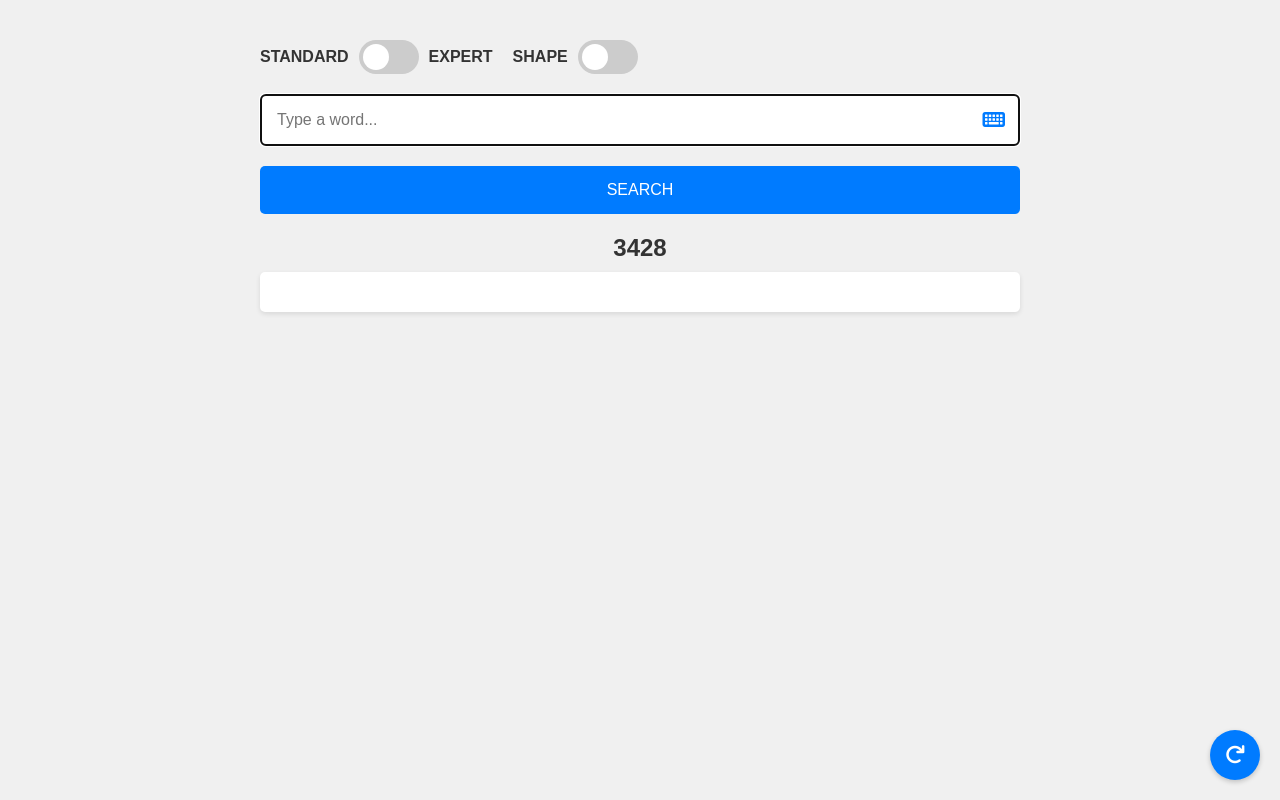
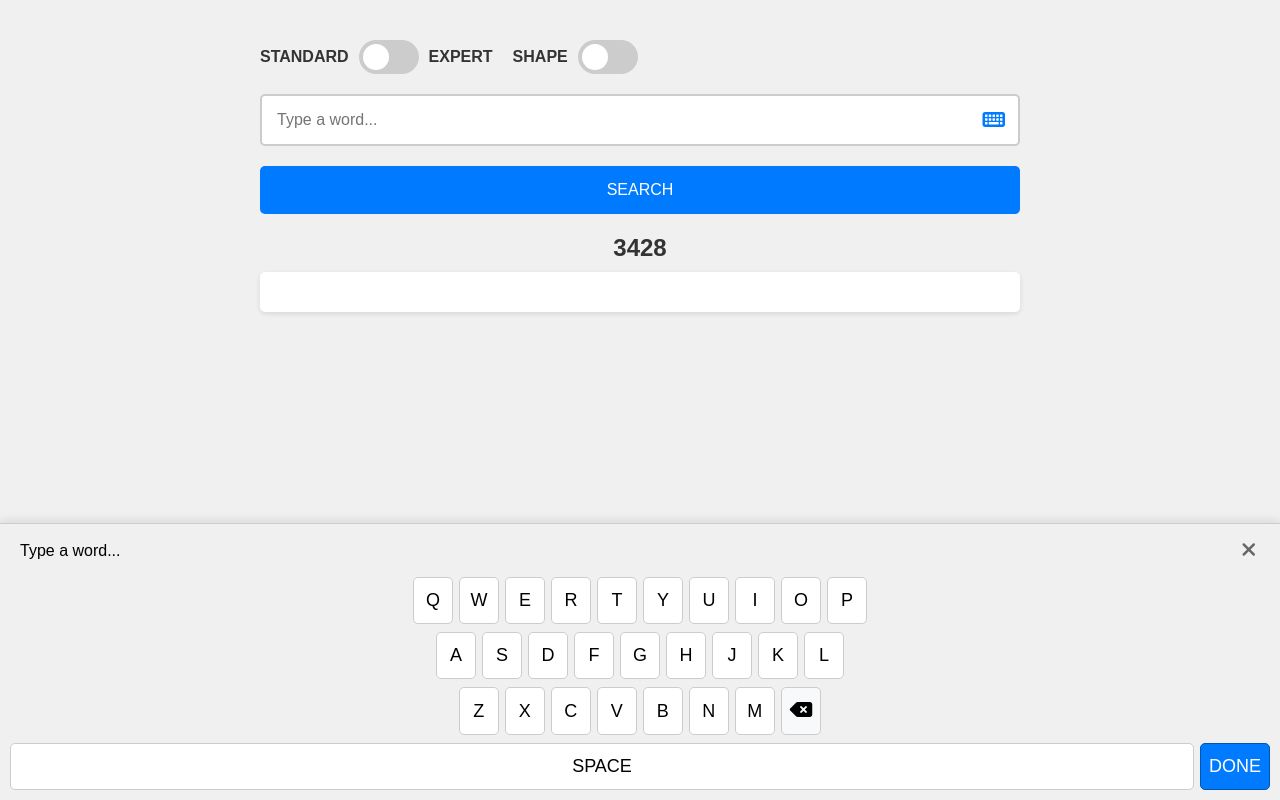
Before and after one commit to AndyHJay83/Grace, a plain HTML site: page index.html in a window 1280 px wide. Both pictures are taken after a click on the button 993 px from the left and 120 px from the top of the page. Drawn offline with Linux system fonts and the light colour scheme.

Commit message:
custom keyboard

```diff
--- a/index.html
+++ b/index.html
@@ -35,8 +35,8 @@
         <div class="search-container" id="searchContainer">
             <div class="standard-mode" id="standardMode">
                 <div class="input-with-focus">
-                    <input type="search" id="searchInput" placeholder="Type a word..." autocomplete="off" autocorrect="off" autocapitalize="off" spellcheck="false" inputmode="text" pattern=".*" enterkeyhint="done">
-                    <button class="focus-button" onclick="document.getElementById('searchInput').focus()">
+                    <input type="text" id="searchInput" placeholder="Type a word..." readonly>
+                    <button class="focus-button" onclick="showCustomKeyboard('searchInput')">
                         <i class="fas fa-keyboard"></i>
                     </button>
                 </div>
@@ -45,8 +45,8 @@
                 <div class="expert-input-group">
                     <label for="expertInput1">Position 1</label>
                     <div class="input-with-focus">
-                        <input type="search" id="expertInput1" placeholder="First position..." autocomplete="off" autocorrect="off" autocapitalize="off" spellcheck="false" inputmode="text" pattern=".*" enterkeyhint="done">
-                        <button class="focus-button" onclick="document.getElementById('expertInput1').focus()">
+                        <input type="text" id="expertInput1" placeholder="First position..." readonly>
+                        <button class="focus-button" onclick="showCustomKeyboard('expertInput1')">
                             <i class="fas fa-keyboard"></i>
                         </button>
                     </div>
@@ -54,8 +54,8 @@
                 <div class="expert-input-group">
                     <label for="expertInput2">Position 2</label>
                     <div class="input-with-focus">
-                        <input type="search" id="expertInput2" placeholder="Second position..." autocomplete="off" autocorrect="off" autocapitalize="off" spellcheck="false" inputmode="text" pattern=".*" enterkeyhint="done">
-                        <button class="focus-button" onclick="document.getElementById('expertInput2').focus()">
+                        <input type="text" id="expertInput2" placeholder="Second position..." readonly>
+                        <button class="focus-button" onclick="showCustomKeyboard('expertInput2')">
                             <i class="fas fa-keyboard"></i>
                         </button>
                     </div>
@@ -63,8 +63,8 @@
                 <div class="expert-input-group">
                     <label for="expertInput3">Position 3</label>
                     <div class="input-with-focus">
-                        <input type="search" id="expertInput3" placeholder="Third position..." autocomplete="off" autocorrect="off" autocapitalize="off" spellcheck="false" inputmode="text" pattern=".*" enterkeyhint="done">
-                        <button class="focus-button" onclick="document.getElementById('expertInput3').focus()">
+                        <input type="text" id="expertInput3" placeholder="Third position..." readonly>
+                        <button class="focus-button" onclick="showCustomKeyboard('expertInput3')">
                             <i class="fas fa-keyboard"></i>
                         </button>
                     </div>
@@ -86,6 +86,56 @@
             </button>
         </div>
     </div>
+
+    <!-- Custom Keyboard -->
+    <div id="customKeyboard" class="custom-keyboard">
+        <div class="keyboard-header">
+            <span id="keyboardTitle">Enter Text</span>
+            <button onclick="hideCustomKeyboard()" class="keyboard-close">
+                <i class="fas fa-times"></i>
+            </button>
+        </div>
+        <div class="keyboard-keys">
+            <div class="keyboard-row">
+                <button class="key">Q</button>
+                <button class="key">W</button>
+                <button class="key">E</button>
+                <button class="key">R</button>
+                <button class="key">T</button>
+                <button class="key">Y</button>
+                <button class="key">U</button>
+                <button class="key">I</button>
+                <button class="key">O</button>
+                <button class="key">P</button>
+            </div>
+            <div class="keyboard-row">
+                <button class="key">A</button>
+                <button class="key">S</button>
+                <button class="key">D</button>
+                <button class="key">F</button>
+                <button class="key">G</button>
+                <button class="key">H</button>
+                <button class="key">J</button>
+                <button class="key">K</button>
+                <button class="key">L</button>
+            </div>
+            <div class="keyboard-row">
+                <button class="key">Z</button>
+                <button class="key">X</button>
+                <button class="key">C</button>
+                <button class="key">V</button>
+                <button class="key">B</button>
+                <button class="key">N</button>
+                <button class="key">M</button>
+                <button class="key backspace"><i class="fas fa-backspace"></i></button>
+            </div>
+            <div class="keyboard-row">
+                <button class="key space">SPACE</button>
+                <button class="key done">DONE</button>
+            </div>
+        </div>
+    </div>
+
     <script src="script.js"></script>
     <script>
         // Hide address bar on mobile
@@ -102,14 +152,44 @@
             }
         }, { passive: false });
 
-        // Force keyboard on input focus
-        document.querySelectorAll('input[type="search"]').forEach(input => {
-            input.addEventListener('focus', function() {
-                this.setAttribute('readonly', 'readonly');
-                setTimeout(() => {
-                    this.removeAttribute('readonly');
-                }, 100);
+        // Custom Keyboard Functions
+        let activeInput = null;
+
+        function showCustomKeyboard(inputId) {
+            activeInput = document.getElementById(inputId);
+            document.getElementById('keyboardTitle').textContent = activeInput.placeholder;
+            document.getElementById('customKeyboard').style.display = 'block';
+        }
+
+        function hideCustomKeyboard() {
+            document.getElementById('customKeyboard').style.display = 'none';
+            activeInput = null;
+        }
+
+        // Add click handlers for keyboard keys
+        document.querySelectorAll('.keyboard-keys .key').forEach(key => {
+            key.addEventListener('click', function() {
+                if (!activeInput) return;
+
+                if (this.classList.contains('backspace')) {
+                    activeInput.value = activeInput.value.slice(0, -1);
+                } else if (this.classList.contains('space')) {
+                    activeInput.value += ' ';
+                } else if (this.classList.contains('done')) {
+                    hideCustomKeyboard();
+                } else {
+                    activeInput.value += this.textContent;
+                }
             });
+        });
+
+        // Close keyboard when clicking outside
+        document.addEventListener('click', function(e) {
+            if (!e.target.closest('.custom-keyboard') &&
+                !e.target.closest('.focus-button') &&
+                !e.target.closest('input')) {
+                hideCustomKeyboard();
+            }
         });
     </script>
 </body>
--- a/styles.css
+++ b/styles.css
@@ -27,6 +27,7 @@ body {
     min-height: 100vh;
     overflow-y: auto;
     -webkit-overflow-scrolling: touch;
+    padding-bottom: 300px;
 }
 
 .toggles-container {
@@ -309,6 +310,95 @@ input:checked + .slider:before {
     font-size: 20px;
 }
 
+/* Custom Keyboard Styles */
+.custom-keyboard {
+    display: none;
+    position: fixed;
+    bottom: 0;
+    left: 0;
+    right: 0;
+    background-color: #f0f0f0;
+    border-top: 1px solid #ccc;
+    padding: 10px;
+    z-index: 1000;
+    box-shadow: 0 -2px 10px rgba(0,0,0,0.1);
+}
+
+.keyboard-header {
+    display: flex;
+    justify-content: space-between;
+    align-items: center;
+    margin-bottom: 10px;
+    padding: 0 10px;
+}
+
+.keyboard-title {
+    font-weight: bold;
+    color: #333;
+}
+
+.keyboard-close {
+    background: none;
+    border: none;
+    color: #666;
+    font-size: 20px;
+    padding: 5px;
+    cursor: pointer;
+}
+
+.keyboard-keys {
+    display: flex;
+    flex-direction: column;
+    gap: 8px;
+}
+
+.keyboard-row {
+    display: flex;
+    justify-content: center;
+    gap: 6px;
+}
+
+.key {
+    background-color: white;
+    border: 1px solid #ccc;
+    border-radius: 5px;
+    padding: 12px 8px;
+    min-width: 40px;
+    text-align: center;
+    font-size: 18px;
+    cursor: pointer;
+    user-select: none;
+    -webkit-tap-highlight-color: transparent;
+    touch-action: manipulation;
+}
+
+.key:active {
+    background-color: #e0e0e0;
+}
+
+.key.space {
+    flex: 2;
+    min-width: 100px;
+}
+
+.key.done {
+    background-color: #007bff;
+    color: white;
+    border-color: #0056b3;
+}
+
+.key.done:active {
+    background-color: #0056b3;
+}
+
+.key.backspace {
+    background-color: #f8f9fa;
+}
+
+.key.backspace i {
+    font-size: 20px;
+}
+
 /* Media Queries for Mobile */
 @media (max-width: 600px) {
     .container {
@@ -357,4 +447,18 @@ input:checked + .slider:before {
         padding: 15px;
         padding-right: 50px;
     }
+
+    .key {
+        padding: 15px 10px;
+        min-width: 45px;
+        font-size: 20px;
+    }
+
+    .keyboard-row {
+        gap: 4px;
+    }
+
+    .keyboard-header {
+        padding: 0 5px;
+    }
 }
```
